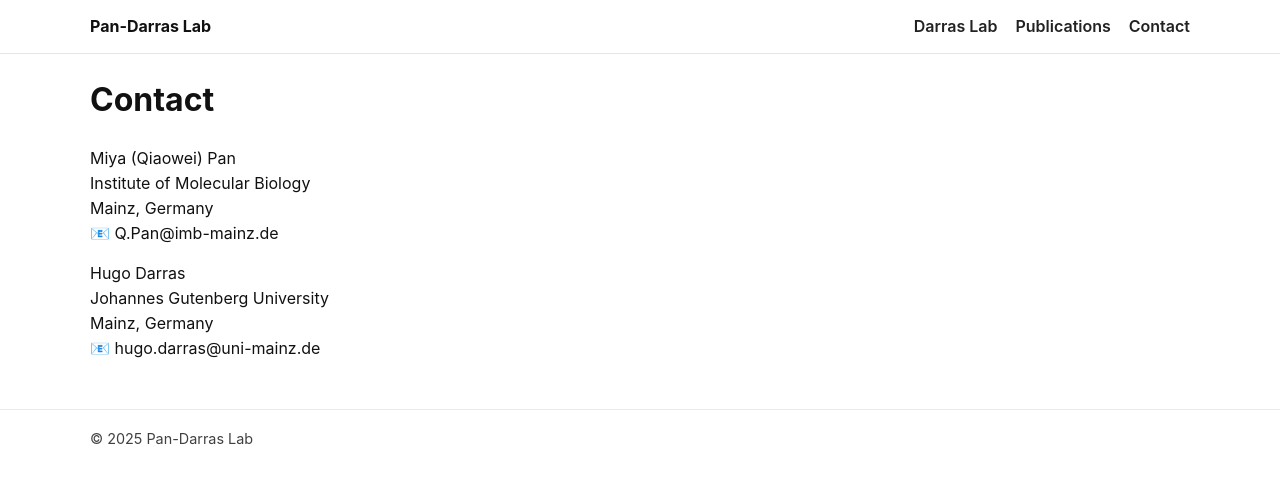
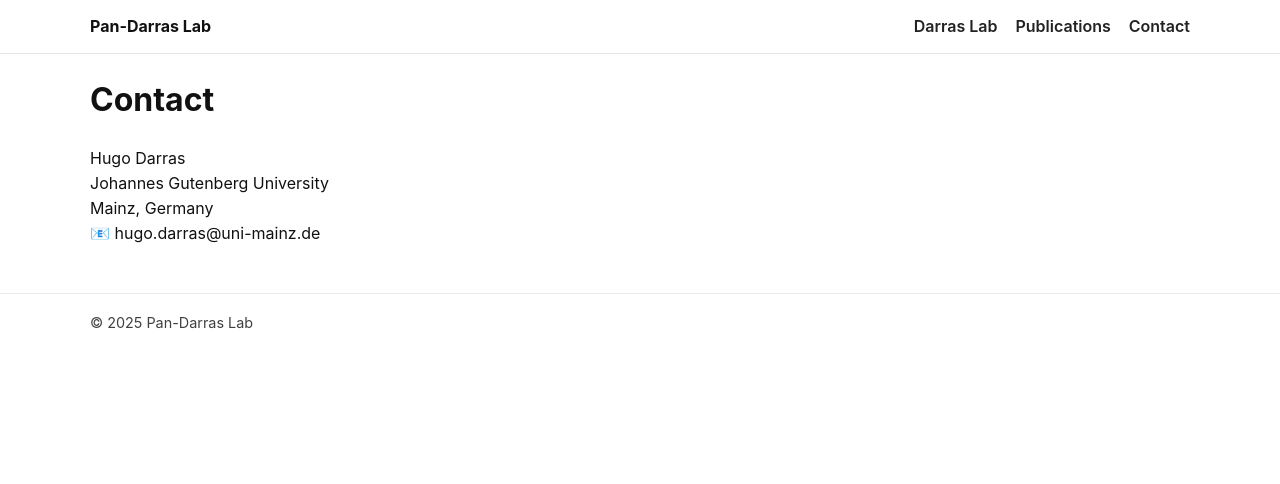
Before and after one commit to lab-darras/lab-darras.github.io, a Jekyll site: the page built from contact.md, in a window 1280 px wide. Shown: the top 484 px of the page. Built offline with Jekyll 4.4.1, drawn with Linux system fonts in a browser that asks for light colours.

Commit message:
Update contact.md

```diff
--- a/contact.md
+++ b/contact.md
@@ -1,14 +1,10 @@
 ---
 layout: default
 title: Contact
+permalink: /contact/
 ---
 
 # Contact
-
-Miya (Qiaowei) Pan
-Institute of Molecular Biology
-Mainz, Germany
-📧 Q.Pan@imb-mainz.de
 
 Hugo Darras
 Johannes Gutenberg University
```
